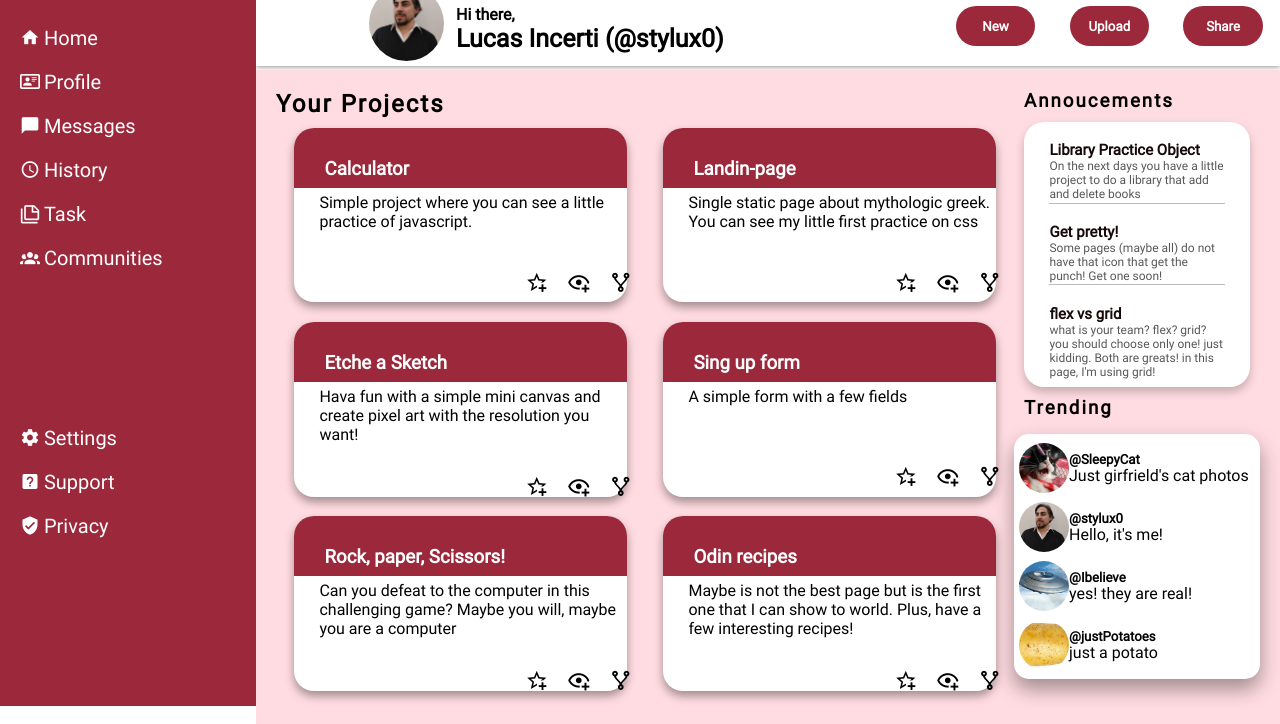
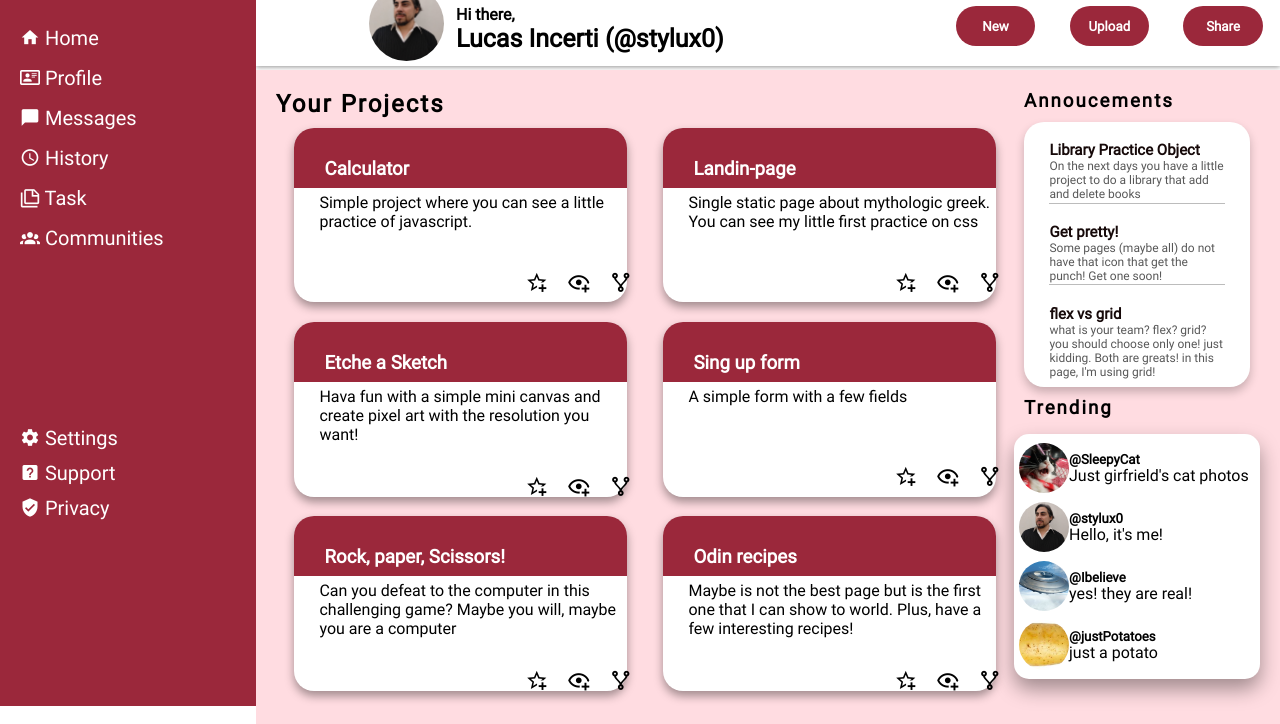
Before and after one commit to stylux0/admin-dashboard, a plain HTML site: page index.html in a window 1280 px wide. Shown: the part 94-818 px from the top of the page. Drawn offline with Linux system fonts and the light colour scheme.

Commit message:
size bar style fix

```diff
--- a/index.html
+++ b/index.html
@@ -44,49 +44,48 @@
 
         <div class="sidebar">
             <div class="title">
-                <span class="mdi mdi-saw-blade"></span>
-                <h1>Dashboard</h1>
+
+                <h1><span class="mdi mdi-saw-blade"> </span>Dashboard</h1>
             </div>
             <div class="menu">
                 <div class="element-menu">
-                    <span class="mdi mdi-home"></span>
-                    <a href="#">Home</a>
+                    <a href="#"> <span class="mdi mdi-home"></span> Home</a>
                 </div>
                 <div class="element-menu">
-                    <span class="mdi mdi-card-account-details-outline"></span>
-                    <a href="#">Profile</a>
+
+                    <a href="#"><span class="mdi mdi-card-account-details-outline"></span> Profile</a>
 
                 </div>
                 <div class="element-menu">
-                    <span class="mdi mdi-message"></span>
-                    <a href="#">Messages</a>
+
+                    <a href="#"><span class="mdi mdi-message"></span> Messages</a>
                 </div>
                 <div class="element-menu">
-                    <span class="mdi mdi-clock-outline"></span>
-                    <a href="#">History</a>
+
+                    <a href="#"><span class="mdi mdi-clock-outline"></span> History</a>
                 </div>
                 <div class="element-menu">
-                    <span class="mdi mdi-note-multiple-outline"></span>
-                    <a href="#">Task</a>
+
+                    <a href="#"><span class="mdi mdi-note-multiple-outline"></span> Task</a>
                 </div>
                 <div class="element-menu">
-                    <span class="mdi mdi-account-group"></span>
-                    <a href="#">Communities</a>
+
+                    <a href="#"><span class="mdi mdi-account-group"></span> Communities</a>
                 </div>
             </div>
 
             <div class="menu">
                 <div class="element-menu" >
-                    <span class="mdi mdi-cog"></span>
-                    <a href="#">Settings</a>
+
+                    <a href="#"> <span class="mdi mdi-cog"></span> Settings</a>
                 </div>
                 <div class="element-menu" >
-                    <span class="mdi mdi-help-box"></span>
-                    <a href="#">Support</a>
+
+                    <a href="#"> <span class="mdi mdi-help-box"></span> Support</a>
                 </div>
                 <div class="element-menu" >
-                    <span class="mdi mdi-shield-check"></span>
-                    <a href="#">Privacy</a>
+
+                    <a href="#"><span class="mdi mdi-shield-check"></span> Privacy</a>
                 </div>
             </div>
 
--- a/styles.css
+++ b/styles.css
@@ -49,21 +49,27 @@ main{
 
 a{
     text-decoration: none;
+
 }
 
-.sidebar a,.sidebar span{
+.sidebar a{
     font-size: 20px;
     color: white;
+
+
 }
 
 .sidebar a:hover{
-  color: rgb(254, 7, 135);
+  color: rgb(155, 40, 59);
+  background-color: white;
+  padding: 5px;
+  border-radius: 10px;
+
+
+
 }
 
-.sidebar .element-menu:hover{
-    background-color: white;
-    color:  rgb(254, 7, 135);
-}
+
 
 h1{
     display: inline;
@@ -82,6 +88,8 @@ h1{
 
 .element-menu{
     margin: 20px;
+    width: 100%;
+    height: 5%;
 }
 
 
```
